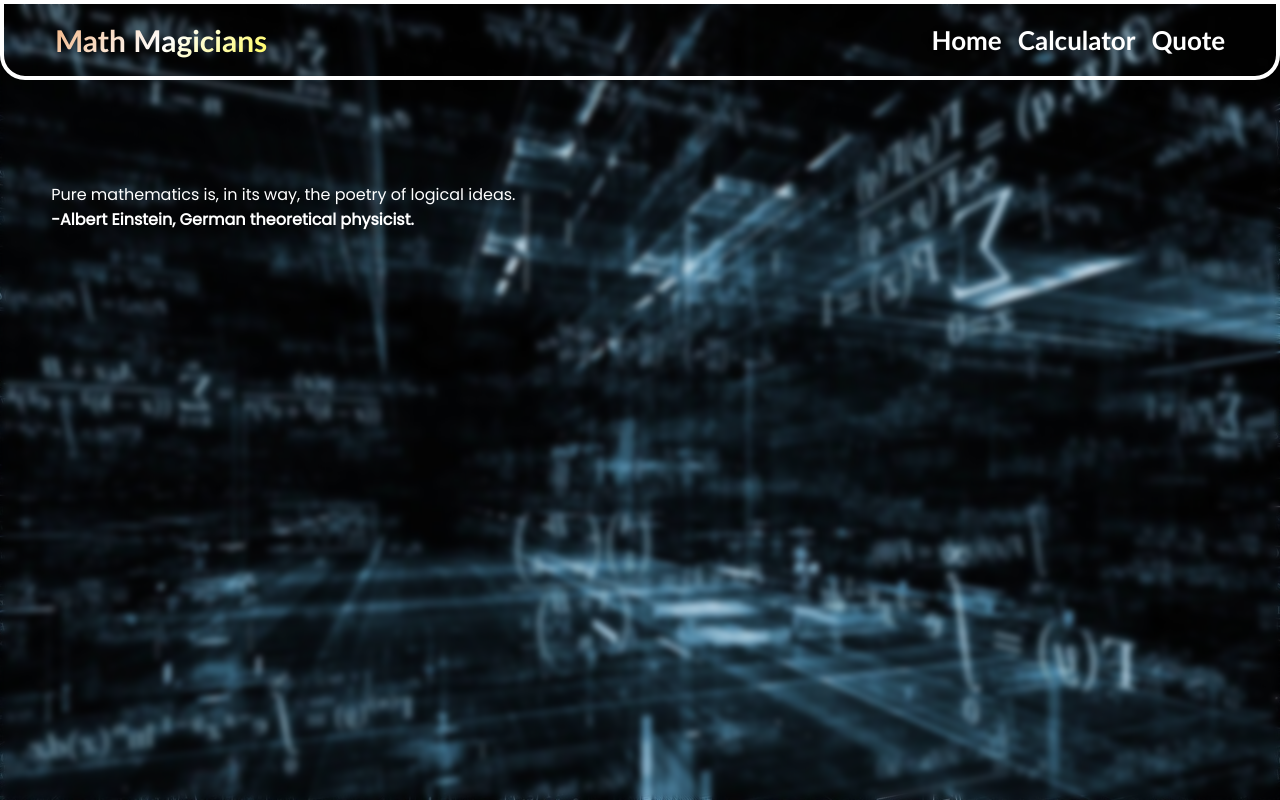
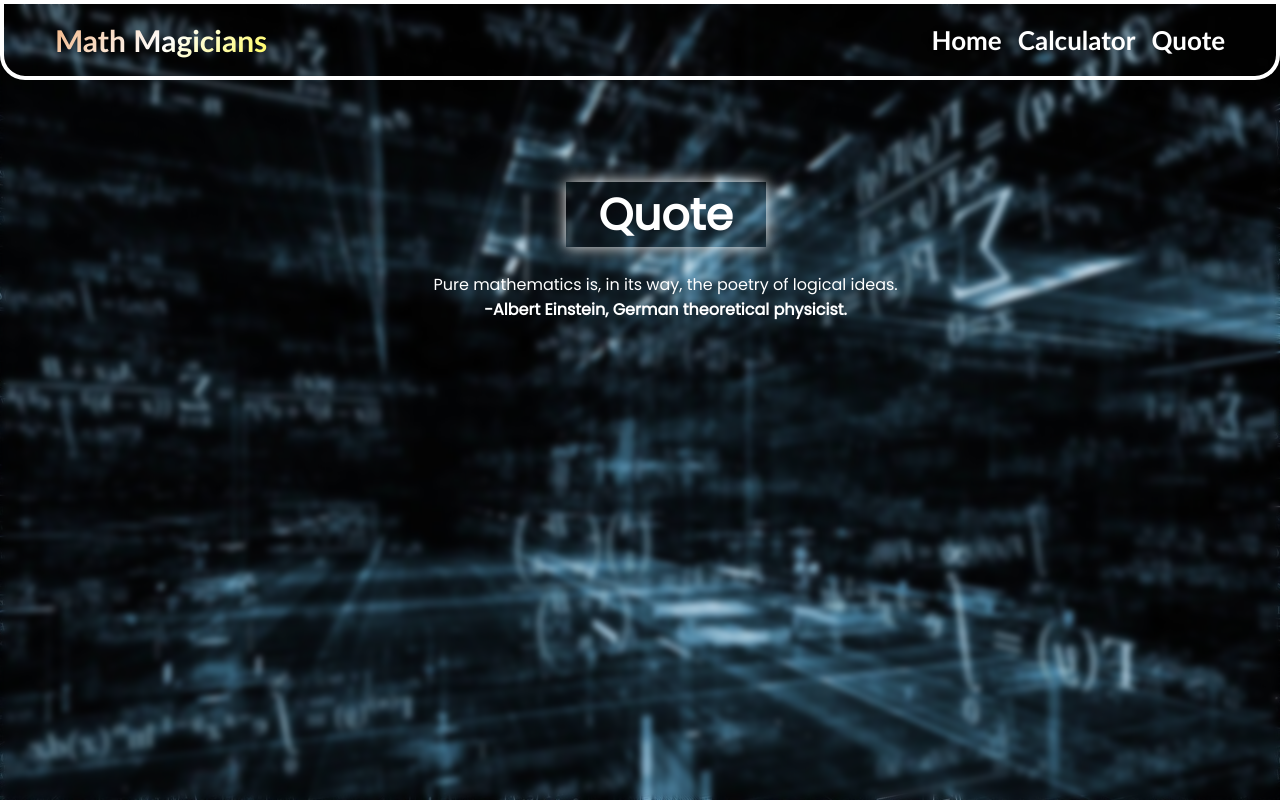
Before and after one commit to Carshy/math-magicians, a React (Create React App) app: page /quote in a window 1280 px wide. Built offline with nearby package versions, Linux system fonts and the light colour scheme.

Commit message:
Make changes to style

```diff
--- a/src/pages/Quote.js
+++ b/src/pages/Quote.js
@@ -4,11 +4,9 @@ import '../styles/Quote.css';
 function Quote() {
   return (
     <div className="math-quotes">
-      <p>
-        Pure mathematics is, in its way, the poetry of logical ideas.
-        <p />
-        <p className="quote-author">-Albert Einstein, German theoretical physicist.</p>
-      </p>
+      <h3 className="our-quote">Quote</h3>
+      <p>Pure mathematics is, in its way, the poetry of logical ideas.</p>
+      <p className="quote-author">-Albert Einstein, German theoretical physicist.</p>
     </div>
   );
 }
--- a/src/styles/Quote.css
+++ b/src/styles/Quote.css
@@ -1,7 +1,15 @@
 .math-quotes {
-  display: flex;
-  flex-direction: column;
+  text-align: center;
   padding: 8% 0 0 4%;
+}
+
+.our-quote {
+  font-weight: bold;
+  font-size: 44px;
+  box-shadow: 0 0 15px #fff;
+  width: 200px;
+  margin: auto;
+  margin-bottom: 2%;
 }
 
 .quote-author {
```
